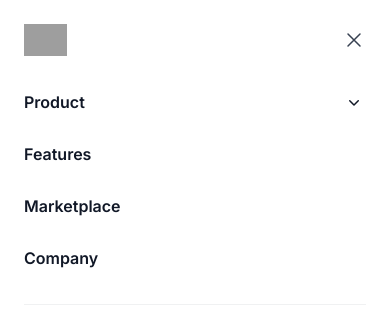
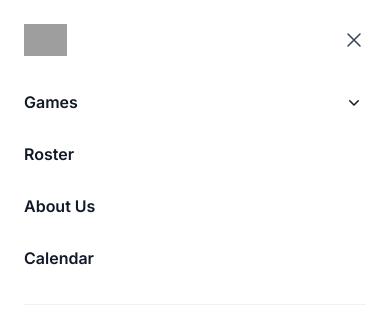
Before and after one commit to mstevensdesign/pigfarm-club, a Next.js app: page / in a window 390 px wide. Both pictures are taken after a click on the button "Open main menu". Shown: the top 330 px of the page. Built offline with nearby package versions, Linux system fonts and the light colour scheme; grey boxes are pictures that could not be loaded.

Commit message:
change mobile menu link labels

```diff
--- a/src/components/Navigation.tsx
+++ b/src/components/Navigation.tsx
@@ -204,7 +204,7 @@ export function Navigation() {
               <div className="space-y-2 py-6">
                 <Disclosure as="div" className="-mx-3">
                   <DisclosureButton className="group flex w-full items-center justify-between rounded-lg py-2 pl-3 pr-3.5 text-base font-semibold leading-7 text-gray-900 hover:bg-gray-50">
-                    Product
+                    Games
                     <ChevronDownIcon
                       aria-hidden="true"
                       className="h-5 w-5 flex-none group-data-[open]:rotate-180"
@@ -227,19 +227,19 @@ export function Navigation() {
                   href="#"
                   className="-mx-3 block rounded-lg px-3 py-2 text-base font-semibold leading-7 text-gray-900 hover:bg-gray-50"
                 >
-                  Features
+                  Roster
                 </a>
                 <a
                   href="#"
                   className="-mx-3 block rounded-lg px-3 py-2 text-base font-semibold leading-7 text-gray-900 hover:bg-gray-50"
                 >
-                  Marketplace
+                  About Us
                 </a>
                 <a
                   href="#"
                   className="-mx-3 block rounded-lg px-3 py-2 text-base font-semibold leading-7 text-gray-900 hover:bg-gray-50"
                 >
-                  Company
+                  Calendar
                 </a>
               </div>
               <div className="py-6">
```
